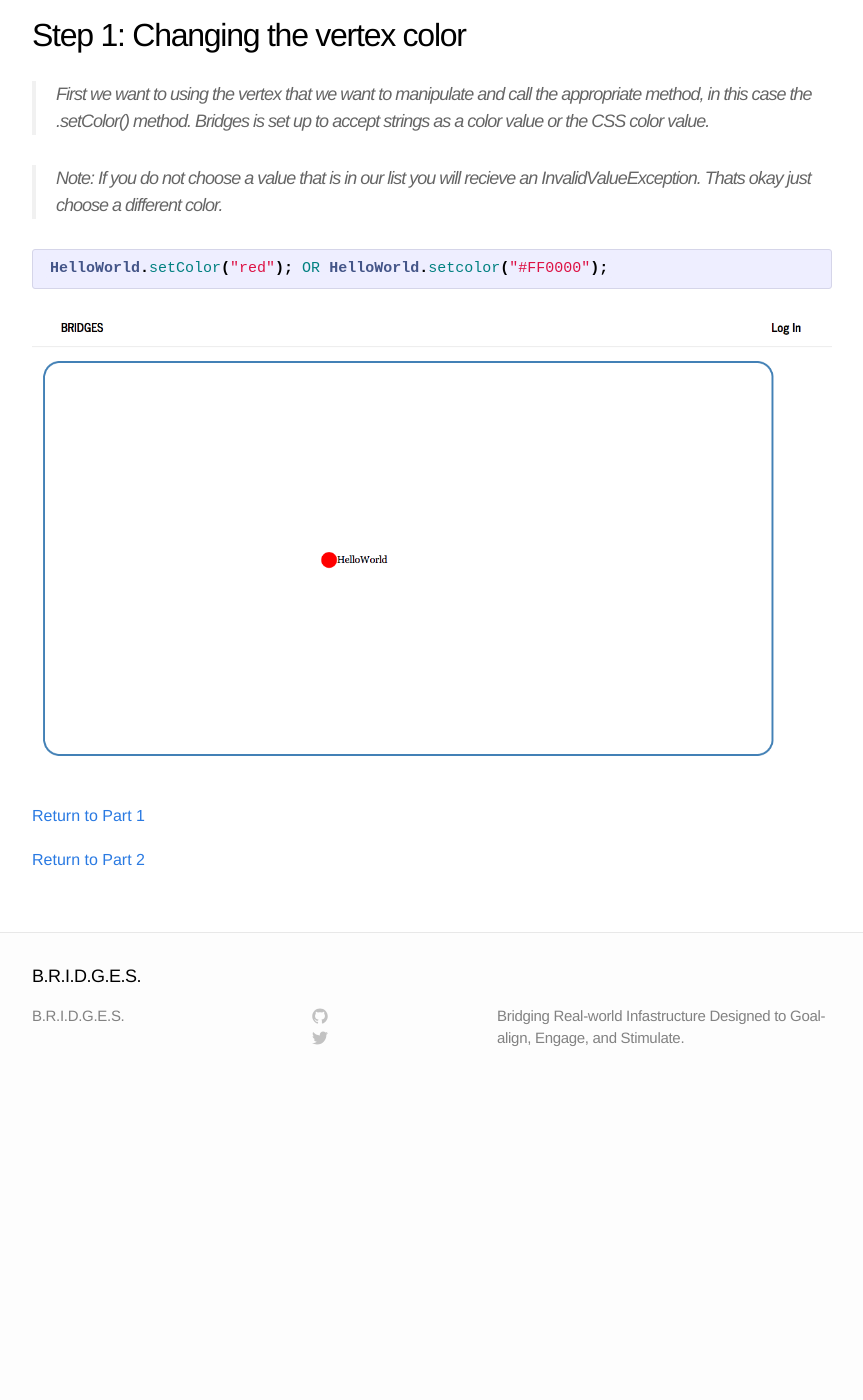
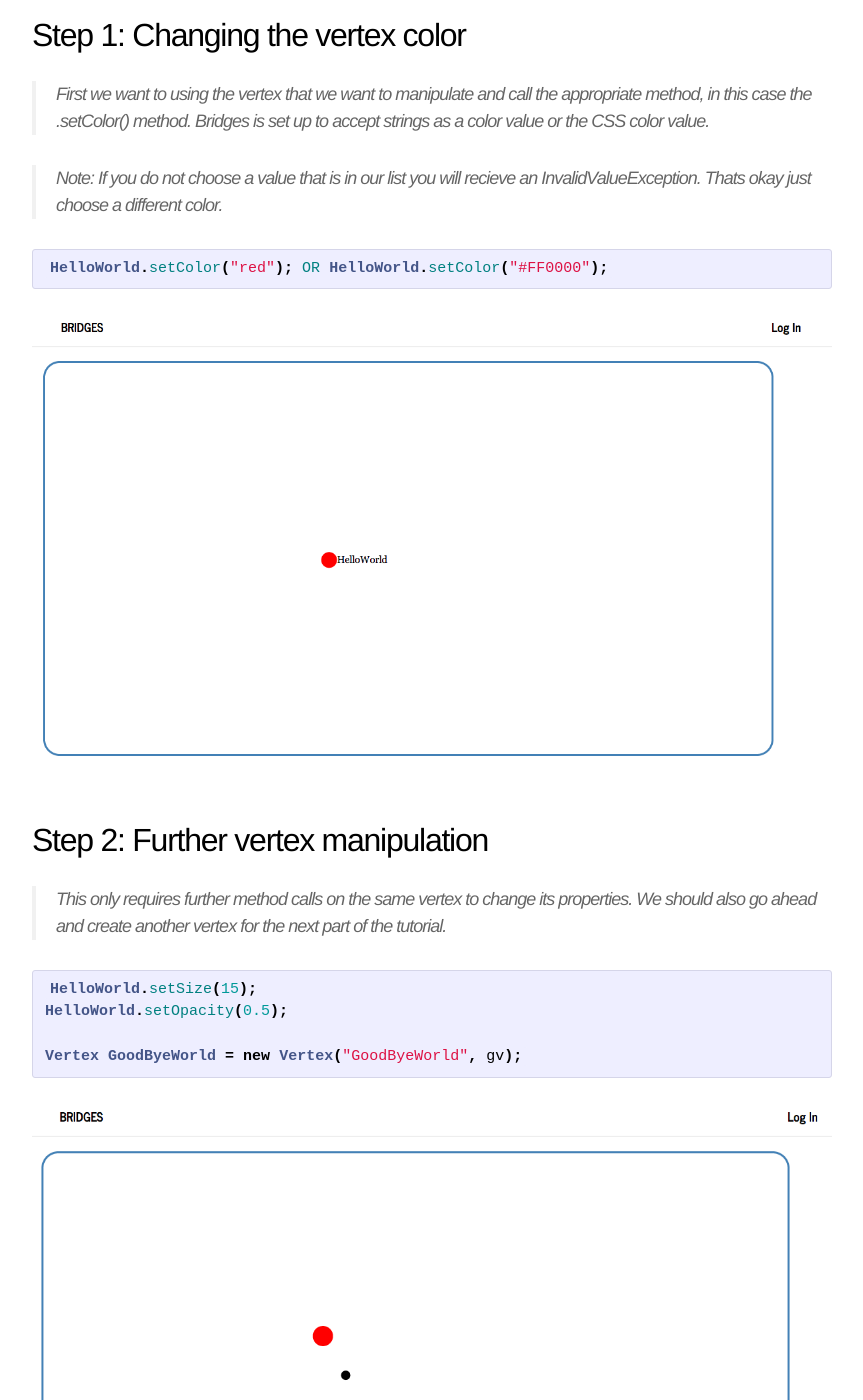
Before and after one commit to Dismembered/Dismembered.github.io, a Jekyll site: the page built from _posts/2014-07-02-HelloWorld-Tutorial_part3.markdown, in a window 1280 px wide and 1400 px high, scrolled down 1478 px. Shown: the whole window, without its empty margins (208-1071 px from the left). Built offline with Jekyll 4.4.1, drawn with Linux system fonts in a browser that asks for light colours; before the commit the page ends 2573 px from its top, so only the background shows below that.

Commit message:
Update 2014-07-02-HelloWorld-Tutorial_part3.markdown

```diff
--- a/_posts/2014-07-02-HelloWorld-Tutorial_part3.markdown
+++ b/_posts/2014-07-02-HelloWorld-Tutorial_part3.markdown
@@ -24,13 +24,26 @@ Lets start off by managing the properties of that vertice. Each vertex and edge
 
 {% highlight java %}
 
-HelloWorld.setColor("red"); OR HelloWorld.setcolor("#FF0000");
+HelloWorld.setColor("red"); OR HelloWorld.setColor("#FF0000");
 
 {% endhighlight %}
 
 ![drawing](/images/screenshot_11.png)
 
+## Step 2: Further vertex manipulation
 
+> This only requires further method calls on the same vertex to change its properties. We should also go ahead and create another vertex for the next part of the tutorial.
+
+{% highlight java %}
+
+HelloWorld.setSize(15);
+HelloWorld.setOpacity(0.5);
+
+Vertex GoodByeWorld = new Vertex("GoodByeWorld", gv);
+
+{% endhighlight %}
+
+![drawing](/images/screenshot_12.png)
 
 [Return to Part 1](http://dismembered.github.io/jekyll/update/2014/06/23/HelloWorld-Tutorial_part1/)
 
```
